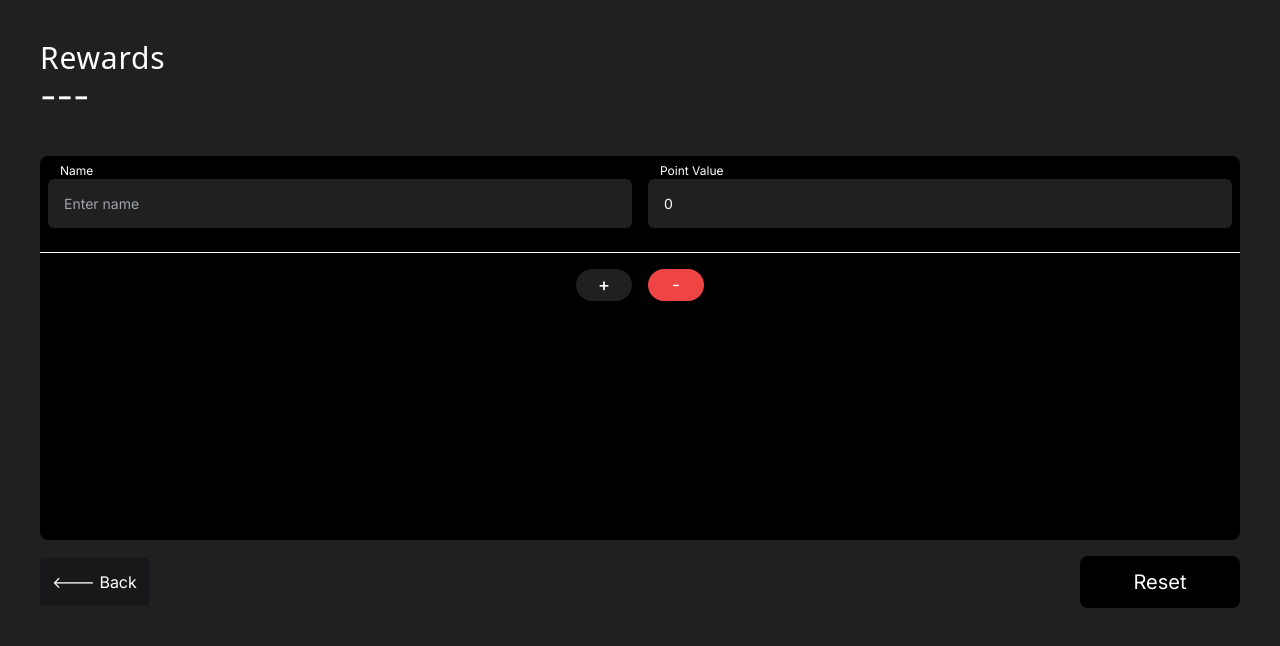
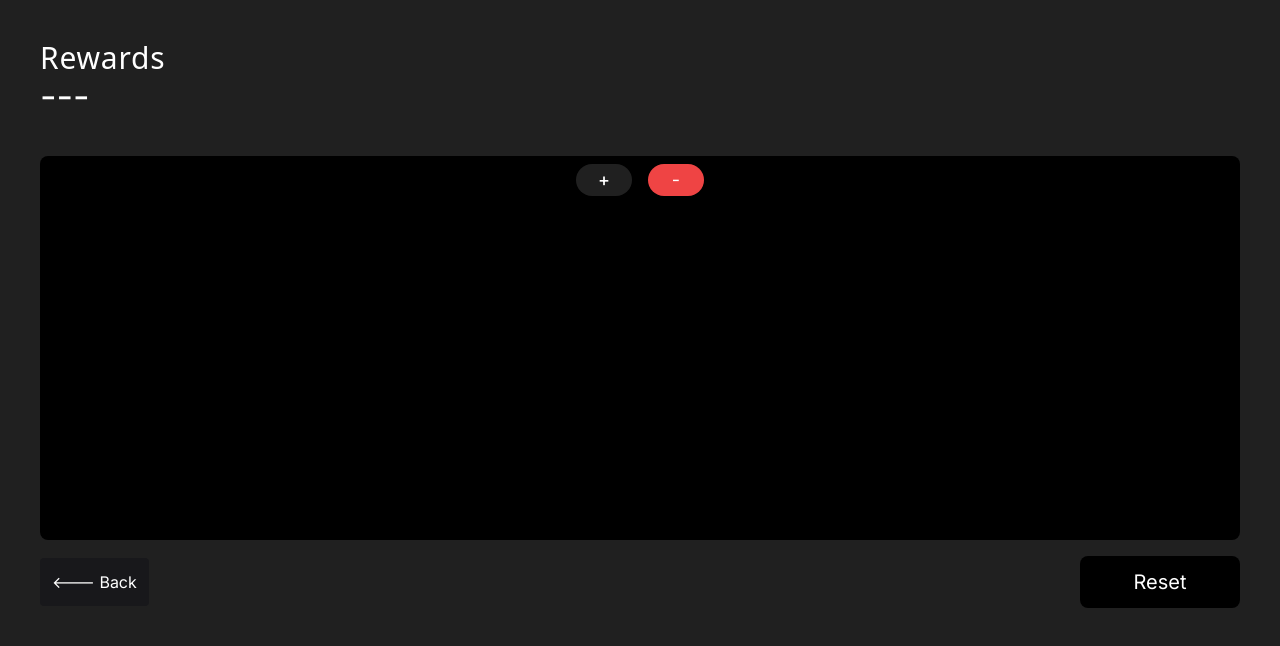
Before and after one commit to Fuitsuku/habit-tracker-2.0, a Next.js app: page /rewards in a window 1280 px wide. Shown: the top 646 px of the page. Built offline with nearby package versions, Linux system fonts and the light colour scheme.

Commit message:
Added drawer component and fixed some formatting on the reward page

```diff
--- a/app/rewards/page.tsx
+++ b/app/rewards/page.tsx
@@ -1,37 +1,49 @@
-'use client';
+"use client";
 // Imports start here
-import { Tabs, TabsContent, TabsList, TabsTrigger } from "@/components/ui/tabs"
-import { Card, CardContent, CardDescription, CardFooter, CardHeader, CardTitle } from "@/components/ui/card"
-import { Checkbox } from "@/components/ui/checkbox"
-import { Table, TableBody, TableCaption, TableCell, TableHead, TableHeader, TableRow } from "@/components/ui/table"
-import { Button } from "@/components/ui/button"
-
-import { useState } from 'react';
+import { useState } from "react";
+import { Button } from "@/components/ui/button";
+import {
+  Drawer,
+  DrawerContent,
+  DrawerDescription,
+  DrawerFooter,
+  DrawerHeader,
+  DrawerTitle,
+} from "@/components/ui/drawer";
+import { Dialog, DialogContent, DialogFooter, DialogHeader, DialogTitle, DialogTrigger } from "@/components/ui/dialog";
 
 import PageHeader from "../components/PageHeader";
-import { Dialog, DialogContent, DialogFooter, DialogHeader, DialogTitle, DialogTrigger } from "@/components/ui/dialog";
 
-interface RewardData{
-    reward_name : string,
-    point_value: number
+interface RewardData {
+  reward_name: string;
+  point_value: number;
 }
 
 export default function RewardsPage() {
-    const [rewards, setRewards] = useState<RewardData[]>([{ reward_name: '', point_value: 0 }]);
-    const [newReward, setNewReward] = useState<RewardData>({ reward_name: '', point_value: 0});
+  const [rewards, setRewards] = useState<RewardData[]>([]);
+  const [newReward, setNewReward] = useState<RewardData>({ reward_name: "", point_value: 0 });
   const [isDialogOpen, setIsDialogOpen] = useState(false);
+  const [drawerOpen, setDrawerOpen] = useState(false);
+  const [selectedReward, setSelectedReward] = useState<RewardData | null>(null);
 
+  // Add a new reward
   const addReward = () => {
     setRewards([...rewards, newReward]);
-        setNewReward({ reward_name: '', point_value: 0});
+    setNewReward({ reward_name: "", point_value: 0 });
     setIsDialogOpen(false); // Close the dialog
   };
 
+  // Delete the last reward
   const deleteReward = () => {
     if (rewards.length > 0) {
-            const newRewards = rewards.slice(0, -1);
-            setRewards(newRewards);
+      setRewards(rewards.slice(0, -1));
     }
+  };
+
+  // Open the drawer with selected reward
+  const openDrawer = (reward: RewardData) => {
+    setSelectedReward(reward);
+    setDrawerOpen(true);
   };
 
   return (
@@ -39,50 +51,18 @@ export default function RewardsPage() {
       <PageHeader page_name="Rewards" />
       {/* Setup Section */}
       <div className="space-y-2 h-96 overflow-y-auto bg-black rounded-lg border-none shadow-none">
-                {/* rewards and Button Container */}
-                <div className="flex flex-col ">
-                    {/* rewards Table */}
         <table className="min-w-full border-collapse border-none">
           <tbody>
             {rewards.map((reward, index) => (
-                                <tr key={index} className="h-24 border-b border-white">
-                                    <td colSpan={2} className="p-2 py-4">
+              <tr
+                key={index}
+                className="h-24 p-2 border-b border-white cursor-pointer hover:bg-gray-800"
+                onClick={() => openDrawer(reward)}
+              >
+                <td colSpan={2} className="p-2 py-4 px-10">
                   <div className="grid grid-cols-2 gap-4 h-full">
-                                            {/* Field 1: Name */}
-                                            <div className="relative col-span-1 h-full">
-                                                <label className="absolute -top-4 left-2 text-xs text-white px-1 z-10">
-                                                    Name
-                                                </label>
-                                                <input
-                                                    type="text"
-                                                    value={reward.reward_name}
-                                                    onChange={(e) => {
-                                                        const newRewards = [...rewards];
-                                                        newRewards[index].reward_name = e.target.value;
-                                                        setRewards(newRewards);
-                                                    }}
-                                                    className="w-full h-full bg-[#202020] text-white text-sm p-4 rounded-md"
-                                                    placeholder="Enter name"
-                                                />
-                                            </div>
-
-                                            {/* Field 2: Point Value */}
-                                            <div className="relative col-span-1 h-full">
-                                                <label className="absolute -top-4 left-2 text-xs text-white px-1 z-10">
-                                                    Point Value
-                                                </label>
-                                                <input
-                                                    type="number"
-                                                    value={reward.point_value}
-                                                    onChange={(e) => {
-                                                        const newRewards = [...rewards];
-                                                        newRewards[index].point_value = parseInt(e.target.value) || 0;
-                                                        setRewards(newRewards);
-                                                    }}
-                                                    className="w-full h-full bg-[#202020] text-white text-sm p-4 rounded-md"
-                                                    placeholder="Enter point value"
-                                                />
-                                            </div>
+                    <div className="text-white font-bold">{reward.reward_name}</div>
+                    <div className="text-white text-right">{reward.point_value} Points</div>
                   </div>
                 </td>
               </tr>
@@ -92,10 +72,7 @@ export default function RewardsPage() {
 
         {/* Add Task and Delete Buttons */}
         <div className="flex justify-center mt-4 space-x-4">
-                        <Dialog
-                            open={isDialogOpen}
-                            onOpenChange={setIsDialogOpen}
-                        >
+          <Dialog open={isDialogOpen} onOpenChange={setIsDialogOpen}>
             <DialogTrigger asChild>
               <Button className="bg-[#202020] text-white text-lg p-4 rounded-full w-14 h-2 flex items-center justify-center">
                 +
@@ -108,20 +85,16 @@ export default function RewardsPage() {
               <div className="space-y-4">
                 <input
                   type="text"
-                                        placeholder="Description"
+                  placeholder="Name"
                   value={newReward.reward_name}
-                                        onChange={(e) =>
-                                            setNewReward({ ...newReward, reward_name: e.target.value })
-                                        }
-                                        className="w-full p-2 bg-black rounded"
+                  onChange={(e) => setNewReward({ ...newReward, reward_name: e.target.value })}
+                  className="w-full p-2 bg-black rounded text-white"
                 />
                 <input
                   type="number"
                   placeholder="Point Value"
                   value={newReward.point_value}
-                                        onChange={(e) =>
-                                            setNewReward({ ...newReward, point_value: parseInt(e.target.value) })
-                                        }
+                  onChange={(e) => setNewReward({ ...newReward, point_value: parseInt(e.target.value) })}
                   className="w-full p-2 bg-black text-white rounded"
                 />
               </div>
@@ -140,20 +113,40 @@ export default function RewardsPage() {
           </button>
         </div>
       </div>
+
+      {/* Drawer for reward details */}
+      <Drawer open={drawerOpen} onOpenChange={() => setDrawerOpen(false)}>
+        <DrawerContent>
+          <DrawerHeader>
+            <DrawerTitle>{selectedReward?.reward_name}</DrawerTitle>
+            <DrawerDescription>
+              This reward costs {selectedReward?.point_value} points.
+            </DrawerDescription>
+          </DrawerHeader>
+          <div className="p-4">
+            <p>Redeem this reward if you have enough points. Click "Purchase" to confirm your redemption.</p>
           </div>
+          <DrawerFooter>
+            <Button
+              onClick={() => {
+                alert(`Purchased ${selectedReward?.reward_name}!`);
+                setDrawerOpen(false);
+              }}
+            >
+              Purchase
+            </Button>
+            <Button variant="outline" onClick={() => setDrawerOpen(false)}>
+              Cancel
+            </Button>
+          </DrawerFooter>
+        </DrawerContent>
+      </Drawer>
 
       {/* Footer Section */}
       <div className="flex justify-between items-center mt-4">
-                {/* Back Button */}
-                <button className="bg-zinc-900 text-white border-none p-3 rounded w-30">
-                    &lt;--- Back
-                </button>
-
-                {/* Reset Button */}
+        <button className="bg-zinc-900 text-white border-none p-3 rounded w-30">&lt;--- Back</button>
         <button
-                    onClick={() => {
-                        setRewards([]); // Reset rewards or implement the reset functionality
-                    }}
+          onClick={() => setRewards([])} // Reset rewards
           className="bg-black text-white text-xl p-3 rounded-lg w-40"
         >
           Reset
```
Lines whose indentation alone changed are shown as unchanged.
